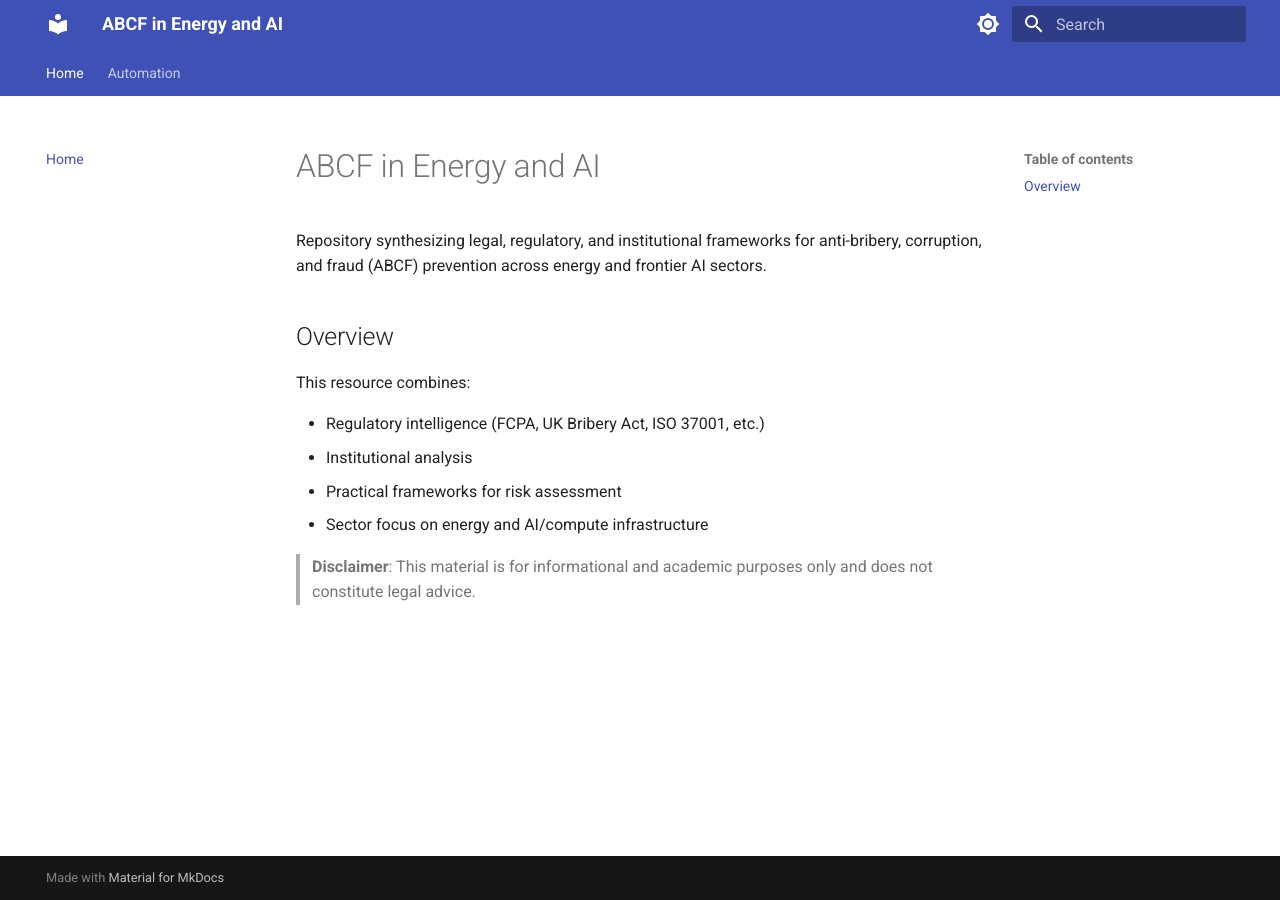
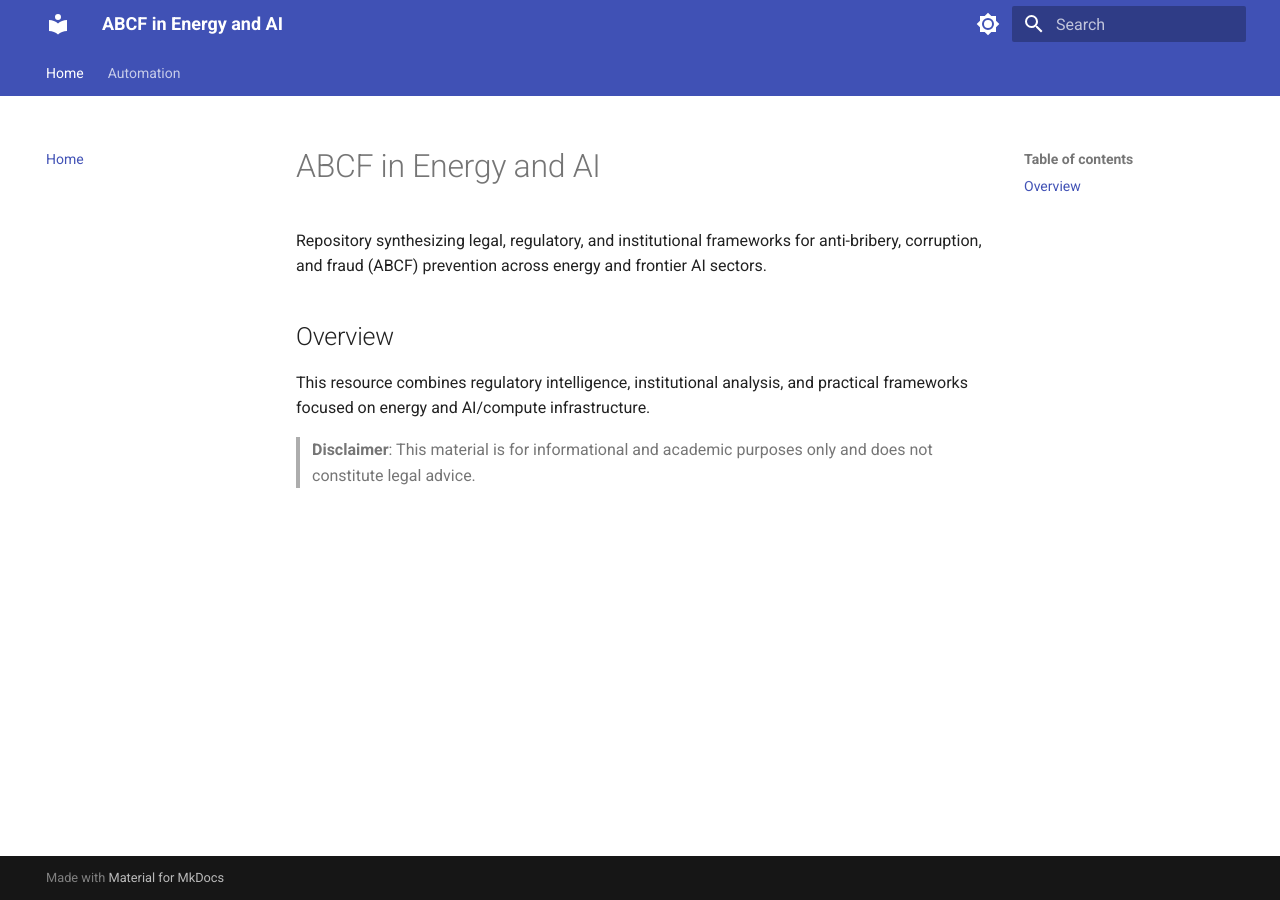
Before and after one commit to felipelago17/ABCF-in-Energy-and-AI, an MkDocs documentation site: the page built from docs/index.md, in a window 1280 px wide. Built offline with MkDocs 1.6.1 and Material for MkDocs 9.7.7, drawn with Linux system fonts in a browser that asks for light colours.

Commit message:
Add overview of ABCF in Energy and AI
This document provides an overview of anti-bribery, corruption, and fraud prevention frameworks in energy and AI sectors.

```diff
--- a/docs/index.md
+++ b/docs/index.md
@@ -4,11 +4,6 @@ Repository synthesizing legal, regulatory, and institutional frameworks for anti
 
 ## Overview
 
-This resource combines:
-
-- Regulatory intelligence (FCPA, UK Bribery Act, ISO 37001, etc.)
-- Institutional analysis
-- Practical frameworks for risk assessment
-- Sector focus on energy and AI/compute infrastructure
+This resource combines regulatory intelligence, institutional analysis, and practical frameworks focused on energy and AI/compute infrastructure.
 
 > **Disclaimer**: This material is for informational and academic purposes only and does not constitute legal advice.
```
